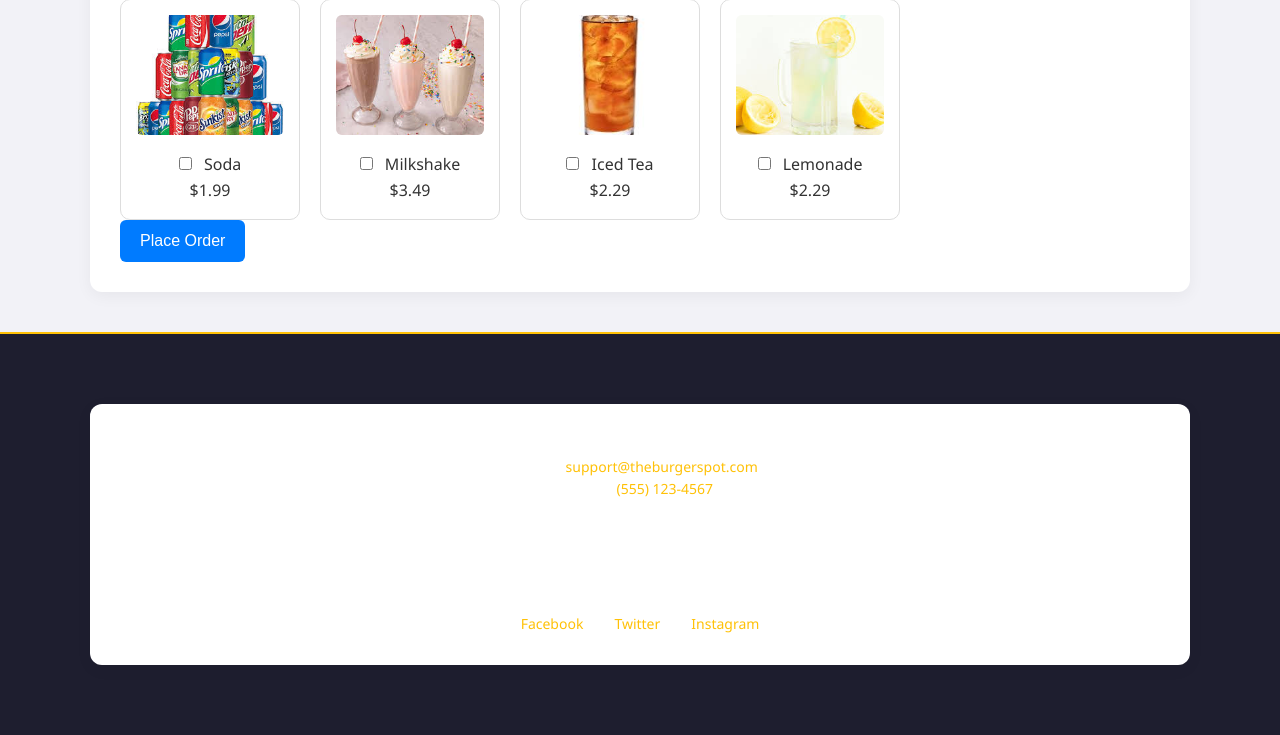
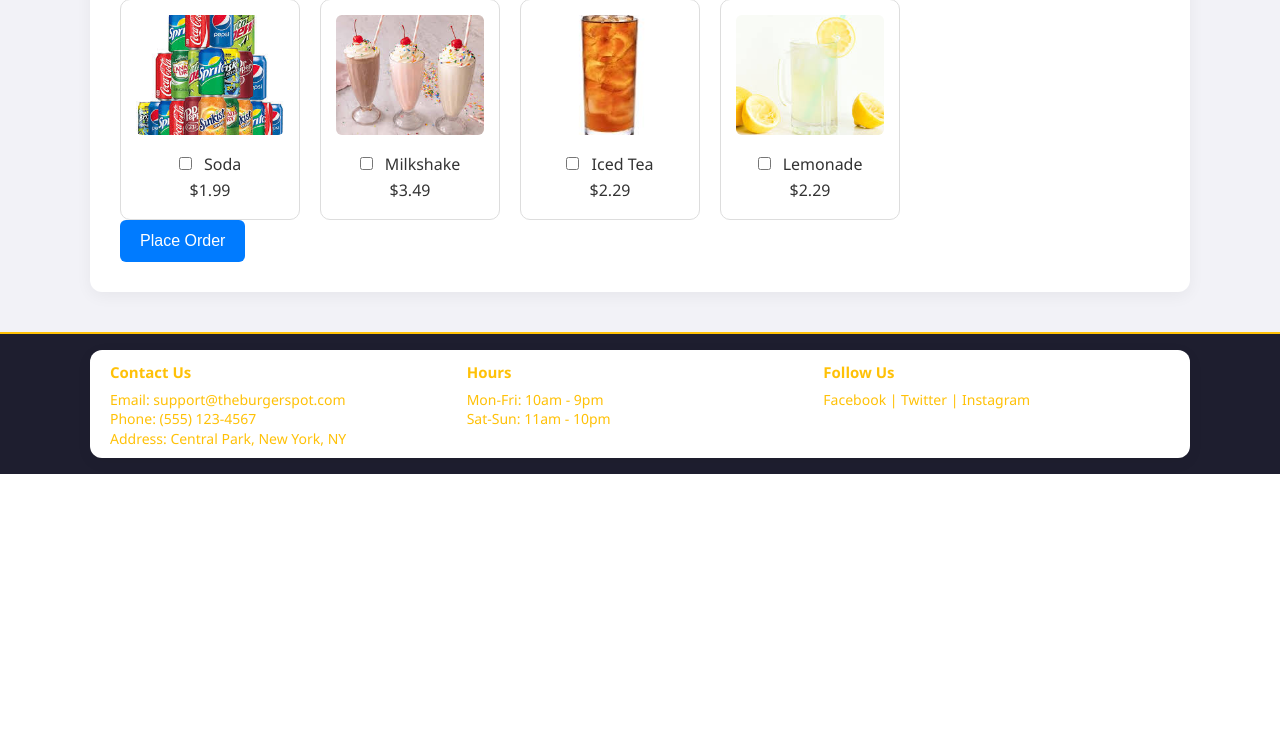
Before and after one commit to dimahassan7/final-project, a Flask app: page / in a window 1280 px wide. Shown: the part 1733-2468 px from the top of the page. After the commit the page ends 2207 px from the top, so only its background shows below. Run offline with Flask 3, Linux system fonts and the light colour scheme.

Commit message:
Update styles and templates

```diff
--- a/static/style.css
+++ b/static/style.css
@@ -161,7 +161,6 @@ pre.orders {
   padding: 60px 20px;
 }
 
-
 .hero h2 {
   font-size: 36px;
   margin-bottom: 10px;
@@ -219,32 +218,59 @@ pre.orders {
     width: 100%;
   }
 }
+
 /* Footer Styles */
 .footer {
-  background-color: #1e1e2f; /* dark background */
-  color: white;              /* white text */
-  padding: 30px 20px;        /* spacing */
-  margin-top: auto;          /* push footer to bottom if using flex layout */
-  text-align: center;        /* center the content */
+  background-color: #1e1e2f;
+  color: #ffc107;  /* make footer text bright yellow for visibility */
+  padding: 16px 0;  /* slim footer */
+  border-top: 2px solid #ffc107;
+  text-align: left;
   font-size: 14px;
-  border-top: 2px solid #ffc107; /* subtle top border for accent */
 }
 
-.footer a {
-  color: #ffc107;            /* link color */
-  text-decoration: none;
-  margin: 0 8px;
+.footer .footer-content {
+  display: flex;
+  justify-content: space-between;
+  flex-wrap: wrap;
+  gap: 10px;
+  max-width: 1100px;
+  margin: 0 auto;
+  padding: 0 20px;
 }
 
-.footer a:hover {
+.footer-section {
+  flex: 1 1 250px;
+  margin: 10px 0;
+}
+
+.footer-section h4 {
+  margin-bottom: 6px;
+  font-size: 15px;
+  color: #ffc107;
+}
+
+.footer-section p,
+.footer-section a {
+  font-size: 14px;
+  line-height: 1.4;
+  color: #ffc107; /* bright yellow for links and text */
+  text-decoration: none;
+}
+
+.footer-section a:hover {
   color: #ffdd57;
   text-decoration: underline;
 }
 
-/* Responsive tweaks */
+/* Responsive adjustments */
 @media (max-width: 768px) {
-  .footer {
-    font-size: 12px;
-    padding: 20px 10px;
+  .footer .footer-content {
+    flex-direction: column;
+    text-align: center;
+  }
+
+  .footer-section {
+    margin-bottom: 15px;
   }
 }
--- a/templates/index.html
+++ b/templates/index.html
@@ -91,7 +91,14 @@
       <h4>Contact Us</h4>
       <p>Email: <a href="mailto:support@theburgerspot.com">support@theburgerspot.com</a></p>
       <p>Phone: <a href="tel:+15551234567">(555) 123-4567</a></p>
-        <p>Address: 123 Burger Lane, Foodtown</p>
+      <p>
+        Address:
+        <a href="https://www.google.com/maps/place/Central+Park,+New+York,+NY"
+           target="_blank"
+           rel="noopener noreferrer">
+          Central Park, New York, NY
+        </a>
+      </p>
     </div>
     <div class="footer-section hours">
       <h4>Hours</h4>
```
Also changed, not shown: templates/login.html (+11 -1 lines), templates/receipt.html (+9 -1 lines), templates/signup.html (+8 -1 lines), data.db. Lines whose indentation alone changed are shown as unchanged.
